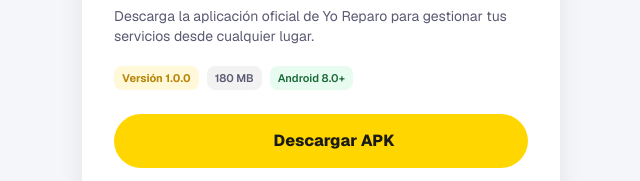
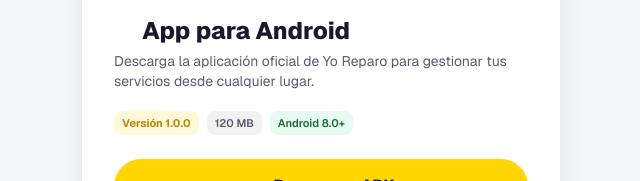
Before and after one commit to Carmona52/yoreparo-web, a Next.js app: page /download in a window 1280 px wide. Shown: the part 274-455 px from the top of the page, without its empty margins (319-959 px from the left). Built offline with nearby package versions, Linux system fonts and the light colour scheme; some icons are missing; what @mui/material-nextjs would draw is missing.

Commit message:
fix image

```diff
--- a/app/download/page.tsx
+++ b/app/download/page.tsx
@@ -18,7 +18,7 @@ const APK_URL =
     "https://github.com/Carmona52/yoreparo-web/releases/download/App_movil/application-e5cd2aa6-cae2-4310-b7df-5f5fa7f87cfd.apk";
 
 const APK_VERSION = "1.0.0";
-const APK_SIZE = "180 MB";
+const APK_SIZE = "120 MB";
 
 const steps = [
     {
```
Also changed, not shown: public/logo.png (added).
